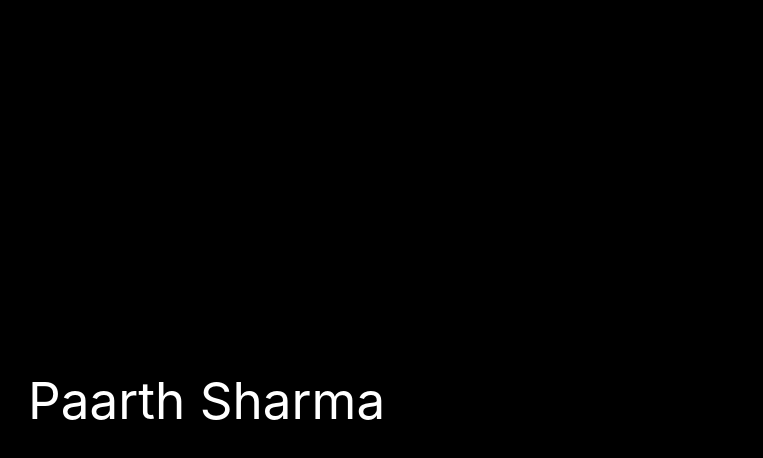
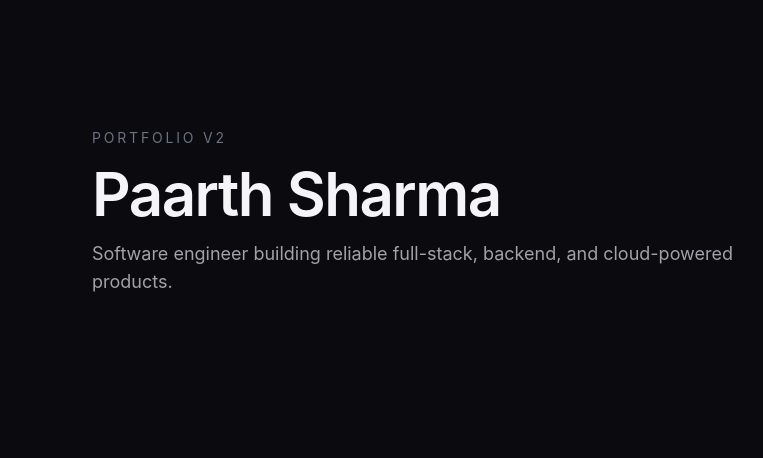
Before and after one commit to PaarthSh4rma/portfolio-website, a React (Vite) app: page / in a window 1280 px wide. Shown: the top 458 px of the page, without its empty margins (12-775 px from the left). Built offline with nearby package versions, Linux system fonts and the light colour scheme.

Commit message:
setting a global theme

```diff
--- a/src/App.tsx
+++ b/src/App.tsx
@@ -2,9 +2,20 @@ import Section from "./components/layout/Section";
 
 function App() {
   return (
-    <main>
+    <main className="min-h-screen bg-[var(--bg-primary)] text-[var(--text-primary)]">
       <Section>
-        <h1>Paarth Sharma</h1>
+        <div className="space-y-4">
+          <p className="text-sm uppercase tracking-[0.2em] text-[var(--text-muted)]">
+            Portfolio v2
+          </p>
+          <h1 className="text-4xl font-semibold tracking-tight md:text-6xl">
+            Paarth Sharma
+          </h1>
+          <p className="max-w-2xl text-base leading-8 text-[var(--text-secondary)] md:text-lg">
+            Software engineer building reliable full-stack, backend, and cloud-powered
+            products.
+          </p>
+        </div>
       </Section>
     </main>
   );
--- a/src/index.css
+++ b/src/index.css
@@ -1,115 +1,49 @@
+@tailwind base;
+@tailwind components;
+@tailwind utilities;
+
 :root {
-  font-family: system-ui, Avenir, Helvetica, Arial, sans-serif;
-  line-height: 1.5;
-  font-weight: 400;
+  --bg-primary: #0a0a0f;
+  --bg-secondary: #111118;
+  --bg-tertiary: #181820;
 
-  color-scheme: light dark;
-  color: rgba(255, 255, 255, 0.87);
-  background-color: #242424;
+  --text-primary: #f5f5f7;
+  --text-secondary: #a1a1aa;
+  --text-muted: #6b7280;
 
-  font-synthesis: none;
+  --border-primary: #27272a;
+  --border-hover: #3f3f46;
+
+  --accent: #1007fa;
+}
+
+html {
+  scroll-behavior: smooth;
+}
+
+body {
+  margin: 0;
+  min-width: 320px;
+  background: var(--bg-primary);
+  color: var(--text-primary);
+  font-family: Inter, ui-sans-serif, system-ui, -apple-system, BlinkMacSystemFont,
+    "Segoe UI", sans-serif;
   text-rendering: optimizeLegibility;
   -webkit-font-smoothing: antialiased;
   -moz-osx-font-smoothing: grayscale;
 }
 
-a {
-  font-weight: 500;
-  color: #646cff;
-  text-decoration: inherit;
-}
-a:hover {
-  color: #535bf2;
+* {
+  box-sizing: border-box;
 }
 
-@tailwind base;
-@tailwind components;
-@tailwind utilities;
-
-body {
-  @apply bg-black text-white font-sans;
+a {
+  color: inherit;
+  text-decoration: none;
 }
 
-
-body {
-  margin: 0;
-  display: flex;
-  place-items: center;
-  min-width: 320px;
-  min-height: 100vh;
-  cursor: none;
+button,
+input,
+textarea {
+  font: inherit;
 }
-
-h1 {
-  font-size: 3.2em;
-  line-height: 1.1;
-}
-
-button {
-  border-radius: 8px;
-  border: 1px solid transparent;
-  padding: 0.6em 1.2em;
-  font-size: 1em;
-  font-weight: 500;
-  font-family: inherit;
-  background-color: #1a1a1a;
-  cursor: pointer;
-  transition: border-color 0.25s;
-}
-button:hover {
-  border-color: #646cff;
-}
-button:focus,
-button:focus-visible {
-  outline: 4px auto -webkit-focus-ring-color;
-}
-
-@media (prefers-color-scheme: light) {
-  :root {
-    color: #213547;
-    background-color: #ffffff;
-  }
-  a:hover {
-    color: #747bff;
-  }
-  button {
-    background-color: #f9f9f9;
-  }
-}
-@keyframes pulseStars {
-  0% { background-position: 0 0; }
-  100% { background-position: 1000px 1000px; }
-}
-
-.animate-pulseStars {
-  animation: pulseStars 60s linear infinite;
-}
-
-/* 🔳 Scanline effect overlay */
-.hologram::before {
-  content: "";
-  position: absolute;
-  inset: 0;
-  background: repeating-linear-gradient(
-    to bottom,
-    rgba(0, 255, 255, 0.05),
-    rgba(0, 255, 255, 0.05) 2px,
-    transparent 2px,
-    transparent 4px
-  );
-  z-index: 10;
-  pointer-events: none;
-  animation: flicker 2s infinite;
-}
-
-/* 🌫️ Flicker animation */
-@keyframes flicker {
-  0%, 19.999%, 22%, 62.999%, 64%, 100% {
-    opacity: 0.99;
-    transform: scale(1);
-  }
-  20%, 21.999%, 63%, 63.999%, 65% {
-    opacity: 0.4;
-    transform: scale(1.02);
-  }
-}
```
